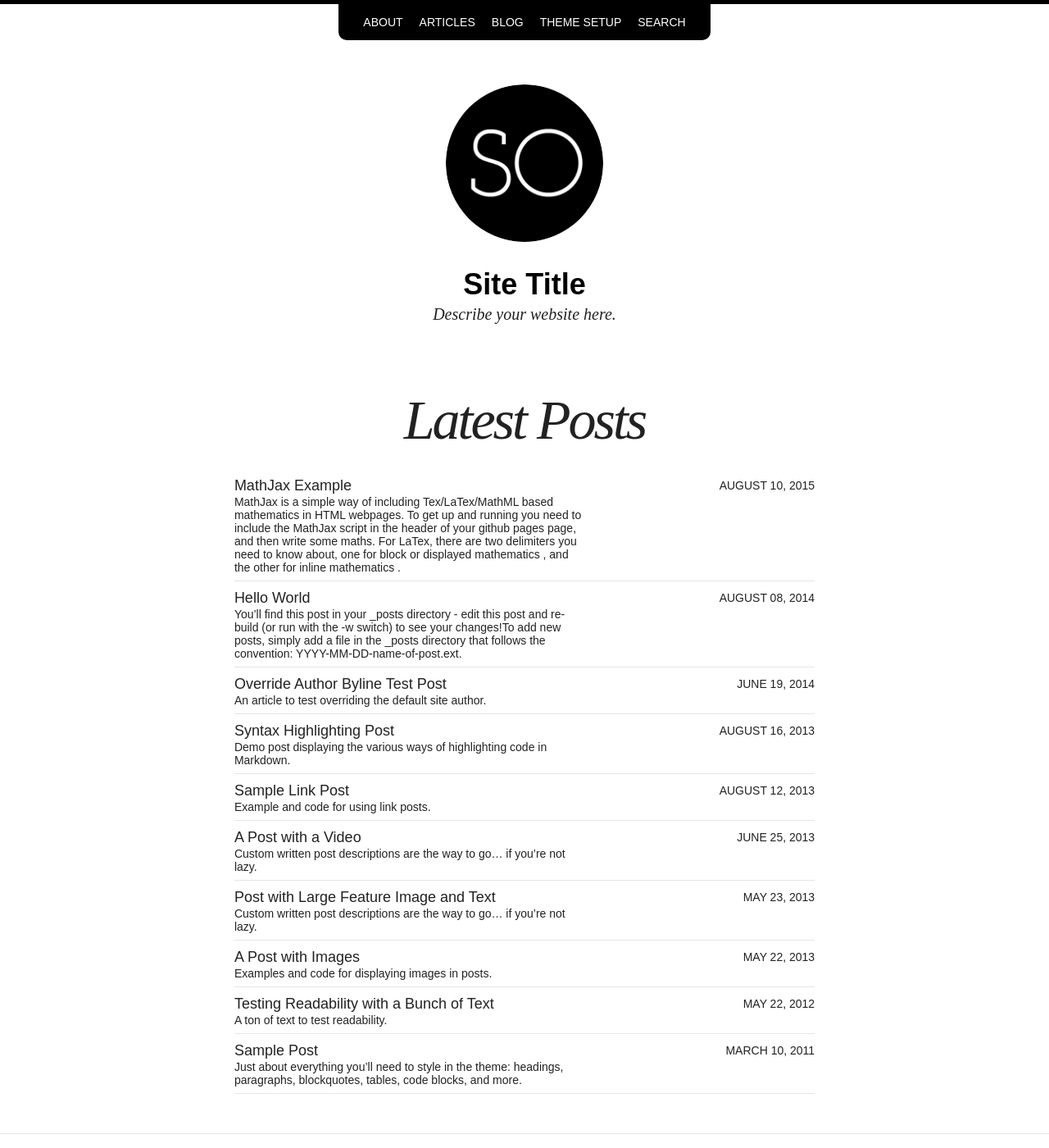
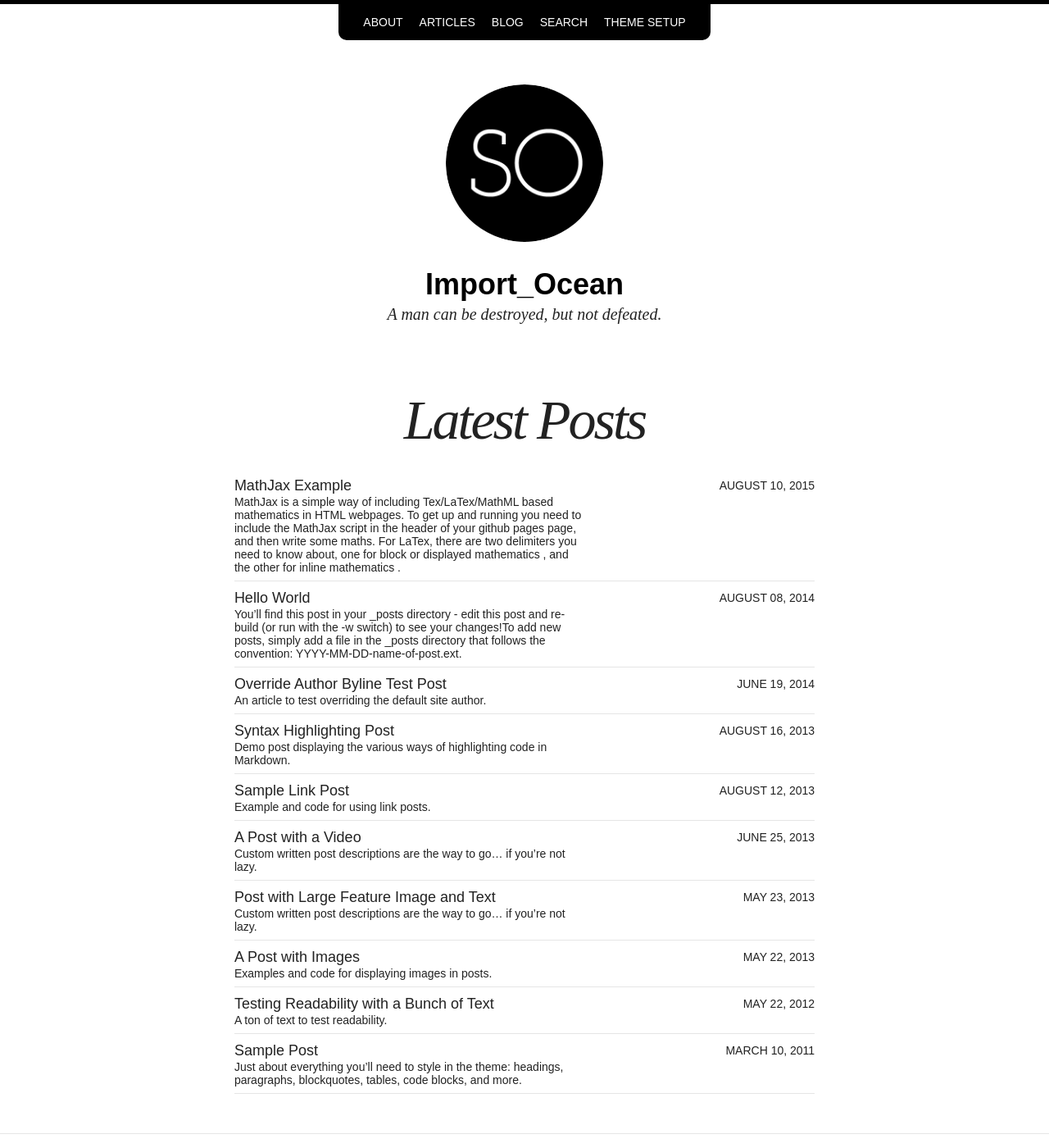
Before and after one commit to Importxhy/Importxhy.github.io, a Jekyll site: the page built from index.html, in a window 1280 px wide and 1400 px high. Shown: the whole window at 82% size. Built offline with Jekyll 4.4.1, drawn with Linux system fonts in a browser that asks for light colours; nearby versions of some CDN libraries; some of the changed text lies outside the part shown.

Commit message:
self_info

```diff
--- a/_config.yml
+++ b/_config.yml
@@ -1,8 +1,8 @@
 # Site wide configuration
 
-title: Site Title
+title: Import_Ocean
 locale: en_US
-description: Describe your website here.
+description: A man can be destroyed, but not defeated.
 logo: site-logo.png
 search: true
 url: https://importxhy.github.io
@@ -36,7 +36,7 @@ exclude: ["lib", "config.rb", "Capfile", "config", "log", "Rakefile", "Rakefile.
 
 # Site owner
 owner:
-  name: Your Name
+  name: Joy
   avatar: bio-photo.jpg
   email: you@email.com
   disqus-shortname:
--- a/_data/navigation.yml
+++ b/_data/navigation.yml
@@ -9,8 +9,8 @@
 - title: Blog
   url: /blog/
 
+- title: Search
+  url: /search/
+
 - title: Theme Setup
   url: /theme-setup/
-
-- title: Search
-  url: /search/
```
